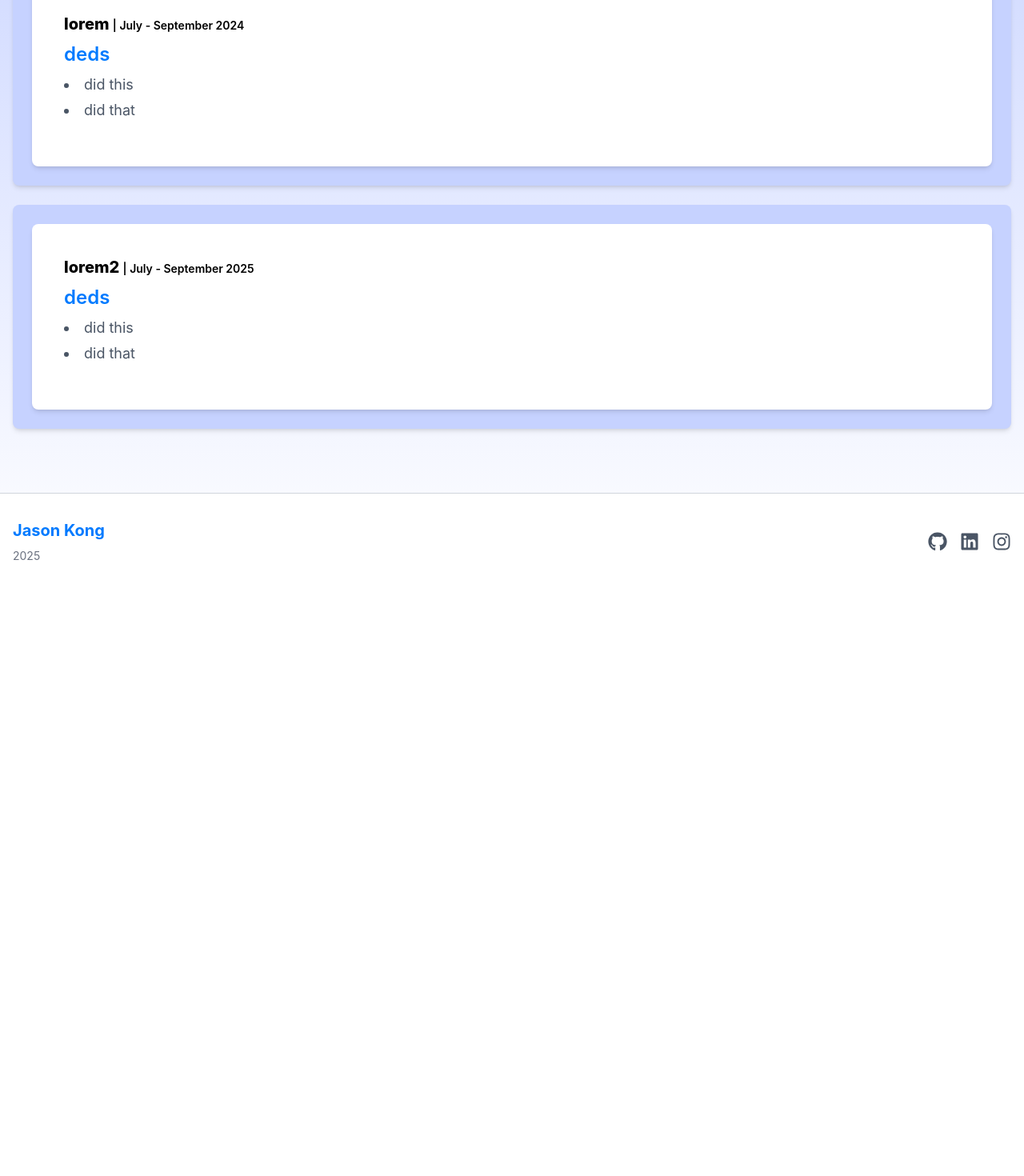
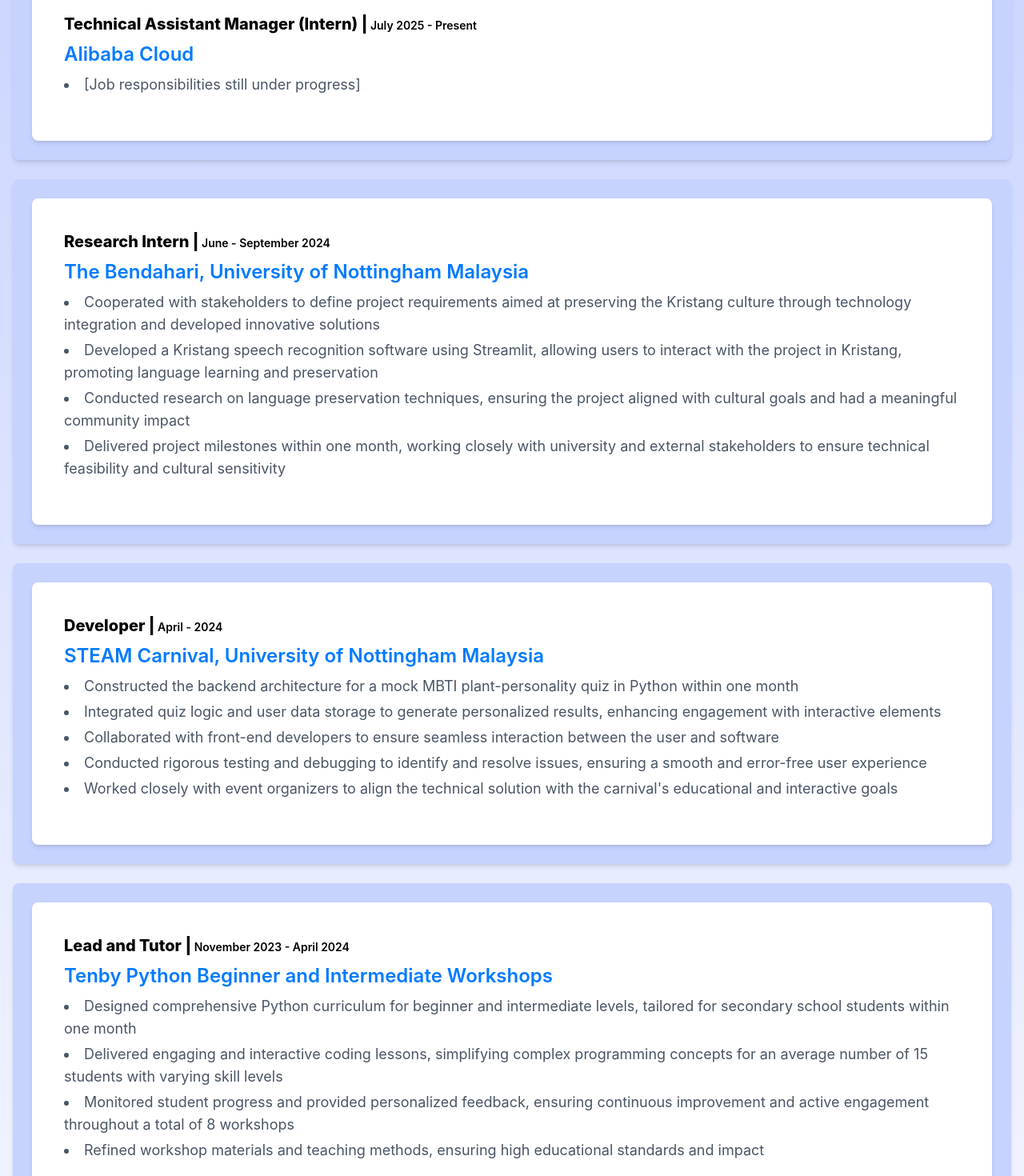
Before and after one commit to jkgithub02/my_portfolio, a Next.js app: page /experience in a window 1280 px wide. Shown: the part 260-1730 px from the top of the page at 80% size. Before the commit the page ends 997 px from the top, so only its background shows below. Built offline with nearby package versions, Linux system fonts and the light colour scheme.

Commit message:
updated experience section

```diff
--- a/src/app/about/page.tsx
+++ b/src/app/about/page.tsx
@@ -24,7 +24,7 @@
   ]
   return (
     <motion.div {...pageTransition} className='container max-w-7xl mx-auto py-12'>
-      <motion.h1 {...fadeInDown} transition={{ delay: 0.5 }} className='text-4xl font-bold text-center'>About Me</motion.h1>
+      <motion.h1 {...fadeInDown} transition={{ delay: 0.5 }} className='text-4xl font-bold text-center mb-4'>About Me</motion.h1>
 
       {/* Bio Section */}
       <section className='mb-10'>
--- a/src/components/Experience.tsx
+++ b/src/components/Experience.tsx
@@ -16,7 +16,7 @@
             <motion.div {...cardHoverSmall} transition={{delay:0.1}}  key={exp.position} className="bg-indigo-200 dark:border-0 dark:bg-black/50 p-6 rounded-lg shadow-md">
               <article className='bg-white dark:border-0 dark:bg-black/30 rounded-lg shadow-md p-10'>
                 <h2 className='text-xl font-extrabold mb-2'>
-                  {exp.position} <span className='text-sm font-semibold'>| {exp.start} - {exp.end} {exp.year}</span>
+                  {exp.position} <span className='text-sm font-semibold'><span className='text-xl font-extrabold'>|</span> {exp.start} - {exp.end} {exp.year}</span>
                 </h2>
 
                 <h3 className='text-2xl font-semibold mb-2 text-primary'>
--- a/src/content/experience.ts
+++ b/src/content/experience.ts
@@ -1,20 +1,68 @@
 import { Experience } from "@/types";
 
-export const experiences : Experience[] = [
+export const experiences: Experience[] = [
     {
-        position: "lorem",
-        start:"July",
+        position: "Technical Assistant Manager (Intern)",
+        start: "July 2025",
+        end: "Present",
+        year: "",
+        company: "Alibaba Cloud",
+        description: [
+            "[Job responsibilities still under progress]"
+        ],
+    },
+    {
+        position: "Research Intern",
+        start: "June",
         end: "September",
         year: "2024",
-        company: "deds",
-        description: ["did this", "did that"],
+        company: "The Bendahari, University of Nottingham Malaysia",
+        description: [
+            "Cooperated with stakeholders to define project requirements aimed at preserving the Kristang culture through technology integration and developed innovative solutions",
+            "Developed a Kristang speech recognition software using Streamlit, allowing users to interact with the project in Kristang, promoting language learning and preservation",
+            "Conducted research on language preservation techniques, ensuring the project aligned with cultural goals and had a meaningful community impact",
+            "Delivered project milestones within one month, working closely with university and external stakeholders to ensure technical feasibility and cultural sensitivity",
+        ],
     },
     {
-        position: "lorem2",
-        start:"July",
+        position: "Developer",
+        start: "April",
+        end: "",
+        year: "2024",
+        company: "STEAM Carnival, University of Nottingham Malaysia",
+        description: [
+            "Constructed the backend architecture for a mock MBTI plant-personality quiz in Python within one month",
+            "Integrated quiz logic and user data storage to generate personalized results, enhancing engagement with interactive elements",
+            "Collaborated with front-end developers to ensure seamless interaction between the user and software",
+            "Conducted rigorous testing and debugging to identify and resolve issues, ensuring a smooth and error-free user experience",
+            "Worked closely with event organizers to align the technical solution with the carnival\'s educational and interactive goals",
+        ],
+    },
+    {
+        position: "Lead and Tutor",
+        start: "November 2023",
+        end: "April",
+        year: "2024",
+        company: "Tenby Python Beginner and Intermediate Workshops",
+        description: [
+            "Designed comprehensive Python curriculum for beginner and intermediate levels, tailored for secondary school students within one month",
+            "Delivered engaging and interactive coding lessons, simplifying complex programming concepts for an average number of 15 students with varying skill levels",
+            "Monitored student progress and provided personalized feedback, ensuring continuous improvement and active engagement throughout a total of 8 workshops",
+            "Refined workshop materials and teaching methods, ensuring high educational standards and impact",
+        ],
+    },
+    {
+        position: "Secretary, Junior Committee",
+        start: "July",
         end: "September",
         year: "2025",
-        company: "deds",
-        description: ["did this", "did that"],
+        company: "Computer Science Society, University of Nottingham Malaysia",
+        description: [
+            "Assisted in preparing minutes and documentation for future references",
+            "Supported event coordination, such as industrial tech talks, driving student engagement in computer science-related activities",
+            "Coordinated with senior society members to strategize and implement initiatives, improving the society\'s visibility and outreach",
+            "Maintained accurate records of memberships, event participation, and society activities throughout 2 semesters to ensure data integrity and easy accessibility",
+        ],
     },
+
 ]
--- a/src/content/projects.ts
+++ b/src/content/projects.ts
@@ -4,7 +4,7 @@
 export const projects: Project[] = [
   {
     title: 'VizLab',
-    description: 'A data-visualization platform powered by AI, with inspiration drawn from Microsoft\'s Lida. (Under Development)',
+    description: 'A data-visualization platform powered by AI, with inspiration drawn from Microsoft\'s Lida. (Still under development)',
     technologies: ['React.js', 'Tailwind CSS', 'FastAPI', 'llama.cpp', 'Uvicorn'],
     githubLink: 'https://github.com',
     demoLink: 'https://demo.com',
@@ -52,7 +52,7 @@
   },
   {
     title: 'Eat With JJ',
-    description: 'An online restaurant food-ordering system with dynamic menu management, order management, customer and admin dashboards',
+    description: 'An online restaurant food-ordering system with dynamic menu management, order management, customer and admin dashboards.',
     technologies: ['HTML', 'CSS', 'Javascript', 'PHP', 'XAMPP', 'MySQL'],
     githubLink: 'https://github.com',
     demoLink: 'https://demo.com',
@@ -61,7 +61,7 @@
 
   {
     title: 'Library Management System',
-    description: 'My initial project, a library management system built in C while strengthening my understaning in programming fundamentals.',
+    description: 'My initial project, a library management system built in C while strengthening my understanding in programming fundamentals.',
     technologies: ['C'],
     githubLink: 'https://github.com',
     demoLink: 'https://demo.com',
```
